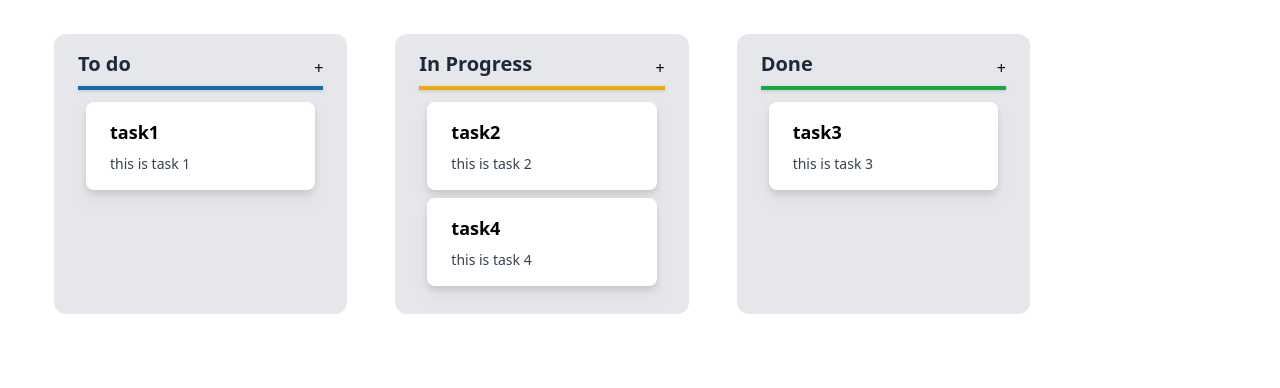
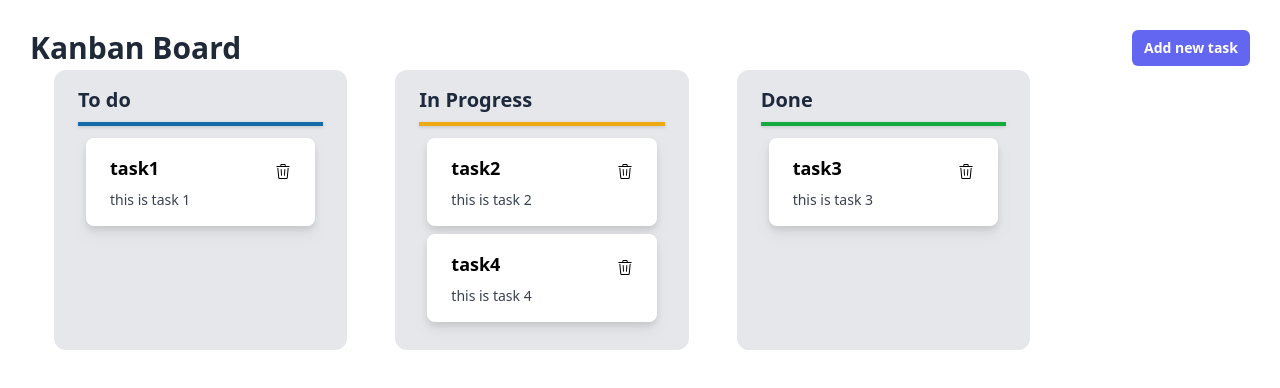
Before and after one commit to swatijain1095/kanban-board, a React (Vite) app: page / in a window 1280 px wide. Shown: the top 388 px of the page. Built offline with nearby package versions, Linux system fonts and the light colour scheme.

Commit message:
added add new task and delete button and installed react-icons and uuid

```diff
--- a/package.json
+++ b/package.json
@@ -12,7 +12,9 @@
   "dependencies": {
     "@dnd-kit/core": "^6.1.0",
     "react": "^18.3.1",
-    "react-dom": "^18.3.1"
+    "react-dom": "^18.3.1",
+    "react-icons": "^5.2.1",
+    "uuid": "^10.0.0"
   },
   "devDependencies": {
     "@types/react": "^18.3.3",
--- a/src/App.tsx
+++ b/src/App.tsx
@@ -61,6 +61,14 @@ function App() {
 
   return (
     <DndContext onDragEnd={handleDragEnd}>
+      <div className="flex flex-row justify-between gap-x-96">
+        <h1 className="text-gray-800 text-xl md:text-3xl font-bold">
+          Kanban Board
+        </h1>
+        <button className="flex bg-indigo-500 text-white hover:bg-indigo-600 items-center justify-center rounded-xl md:rounded-md text-xs font-bold md:text-sm md:font-sm ring-offset-background transition-colors focus-visible:outline-none focus-visible:ring-2 focus-visible:ring-ring focus-visible:ring-offset-2 disabled:pointer-events-none disabled:opacity-50 py-2 px-3 md:px-3 md:py-1">
+          Add new task
+        </button>
+      </div>
       <div className="flex flex-col md:flex-row lg:max-w-screen-lg">
         {columns.map((item) => {
           return <Column {...item} key={item.id} tasks={tasksList} />;
--- a/src/components/Task/Task.tsx
+++ b/src/components/Task/Task.tsx
@@ -1,5 +1,6 @@
 import { ITask } from "../../types";
 import { useDraggable } from "@dnd-kit/core";
+import { GoTrash } from "react-icons/go";
 
 export const Task = ({ id, title, description }: ITask) => {
   const { attributes, listeners, setNodeRef, transform } = useDraggable({
@@ -24,7 +25,12 @@ export const Task = ({ id, title, description }: ITask) => {
         }`}
       >
         <div className="px-6 py-4">
-          <div className="font-semibold text-lg mb-2">{title}</div>
+          <div className="flex flex-row items-center justify-between">
+            <div className="font-semibold text-lg mb-2">{title}</div>
+            <span>
+              <GoTrash size="1em" />
+            </span>
+          </div>
           <p className="text-gray-700 text-sm font-normal">{description}</p>
         </div>
       </div>
--- a/src/components/column/column.tsx
+++ b/src/components/column/column.tsx
@@ -19,7 +19,6 @@ export function Column({ id, name, color, tasks }: ColumnProps) {
       <div className="flex flex-col justify-between px-6 py-4">
         <div className="flex flex-row justify-between items-center md:shrink-0 ">
           <div className="font-bold text-xl mb-2 text-slate-800">{name}</div>
-          <button>+</button>
         </div>
         <hr
           style={{
@@ -29,6 +28,7 @@ export function Column({ id, name, color, tasks }: ColumnProps) {
               "drop-shadow(0 1px 2px rgb(0 0 0 / 0.1)) drop-shadow(0 1px 1px rgb(0 0 0 / 0.06))",
           }}
         />
+
         <div className="m-2 flex flex-col items-center">
           {Object.values(tasks)
             .filter((task) => task.columnId === id)
```
Also changed, not shown: 1 other file (tests, documents, lock files or other folders).
